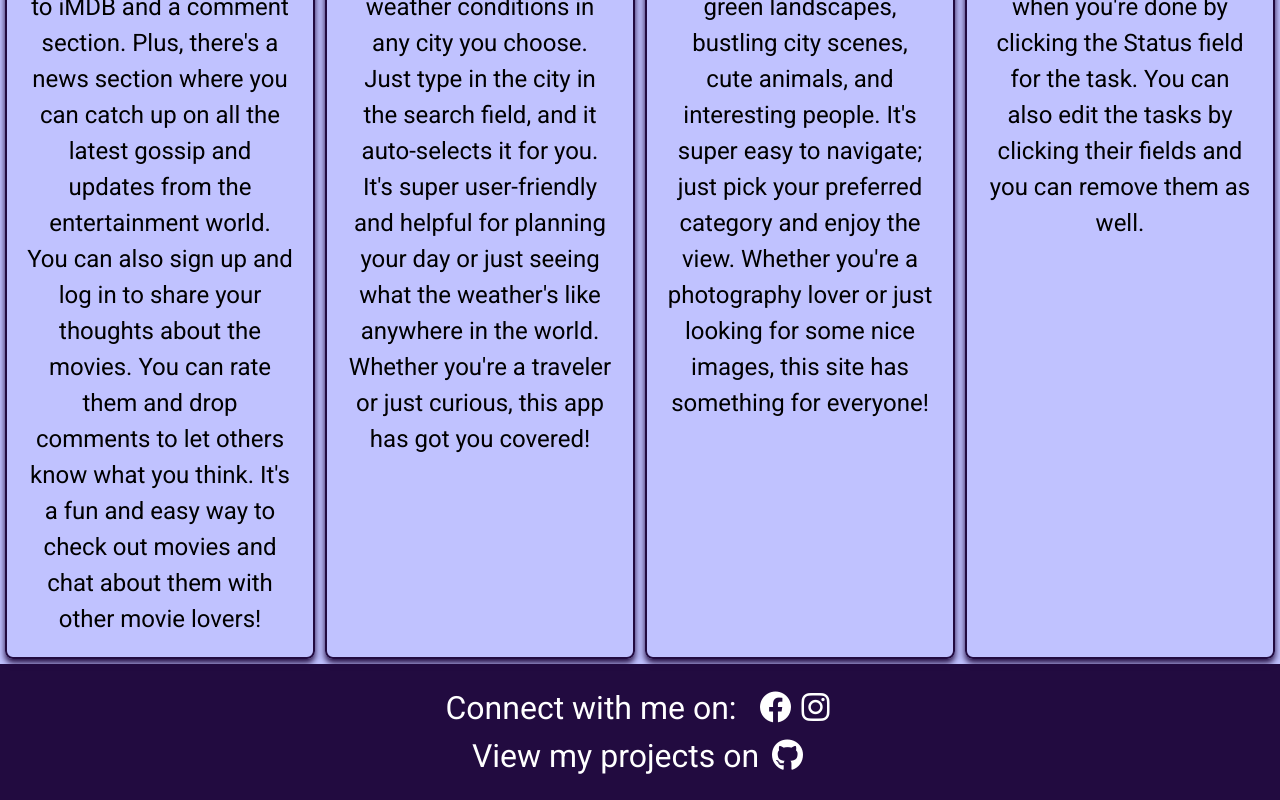
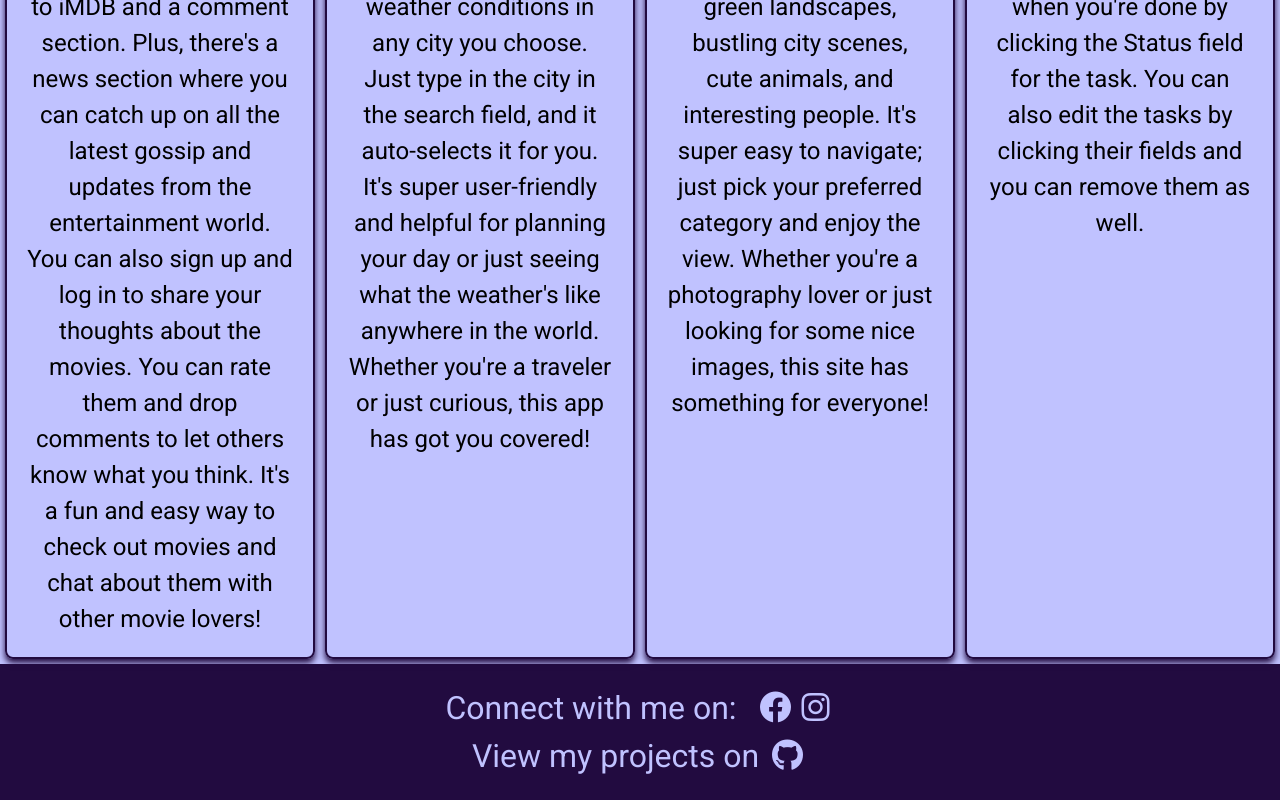
Before and after one commit to donetian-petkov/portfolio, a plain HTML site: page index.html in a window 1280 px wide. Shown: the part 1846-2646 px from the top of the page. Drawn offline with nearby package versions, Linux system fonts and the light colour scheme; some icons are missing.

Commit message:
Change of Text Color in Footer

```diff
--- a/style.css
+++ b/style.css
@@ -222,7 +222,7 @@ a {
     text-align: center;
     padding: 20px;
     background-color: var(--accent-color);
-    color: white;
+    color: var(--background-color);
 }
 
 .footer a {
```
